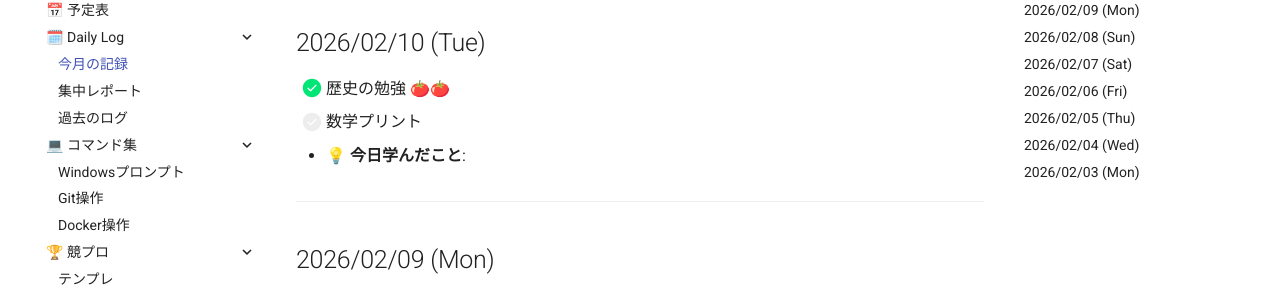
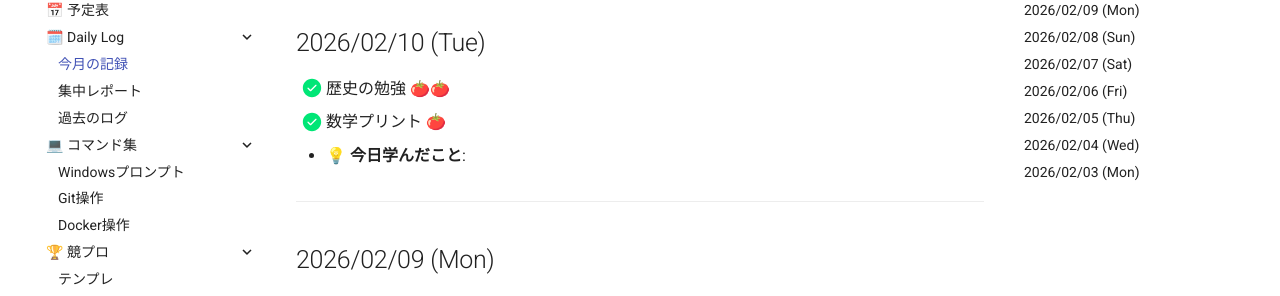
Before and after one commit to Grinrin1108/my-site, an MkDocs documentation site: the page built from docs/daily/2026_02/index.md, in a window 1280 px wide and 900 px high. Shown: the part 155-451 px from the top of the window. Built offline with MkDocs 1.6.1 and Material for MkDocs 9.7.7, drawn with Linux system fonts in a browser that asks for light colours.

Commit message:
2026/02/10 1:44

```diff
--- a/docs/daily/2026_02/index.md
+++ b/docs/daily/2026_02/index.md
@@ -2,7 +2,7 @@
 
 ## 2026/02/10 (Tue)
 - [x] 歴史の勉強 🍅🍅
-- [ ] 数学プリント
+- [x] 数学プリント 🍅
 
 - 💡 **今日学んだこと**:
 
```
